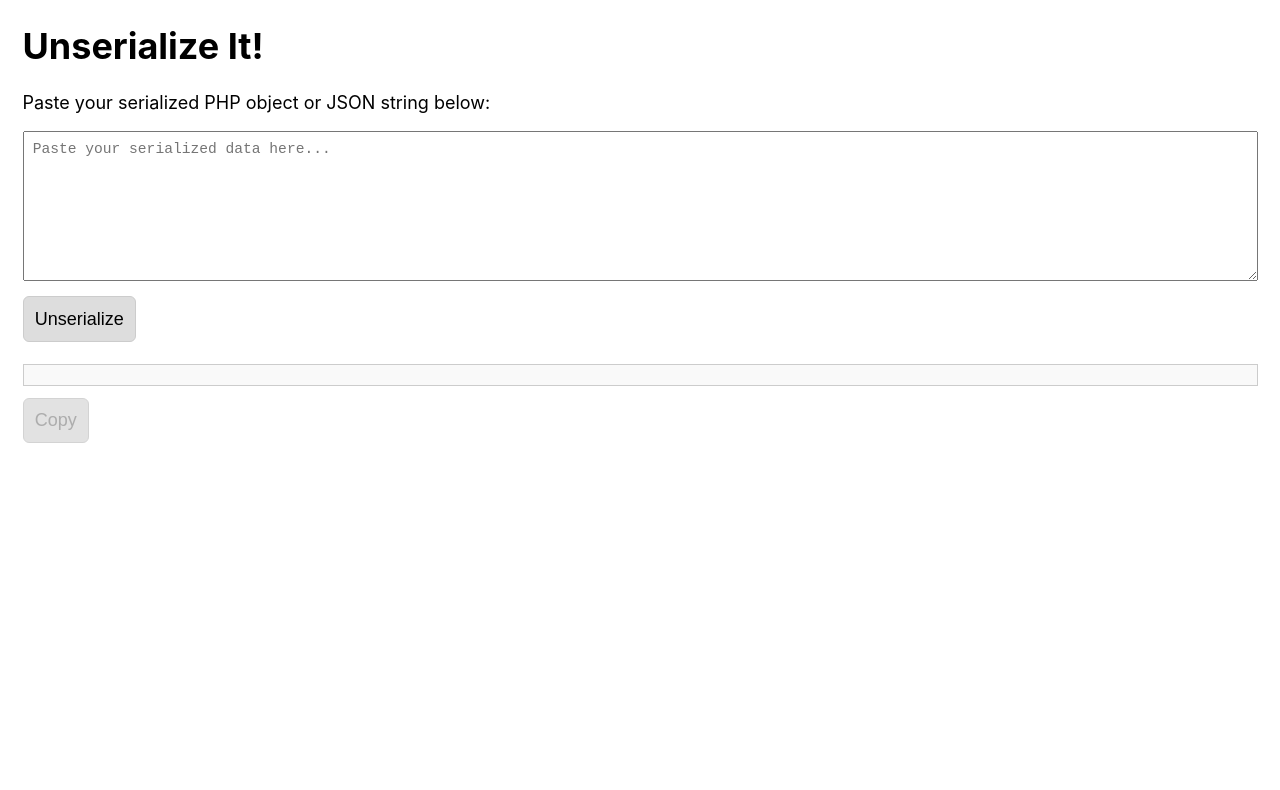
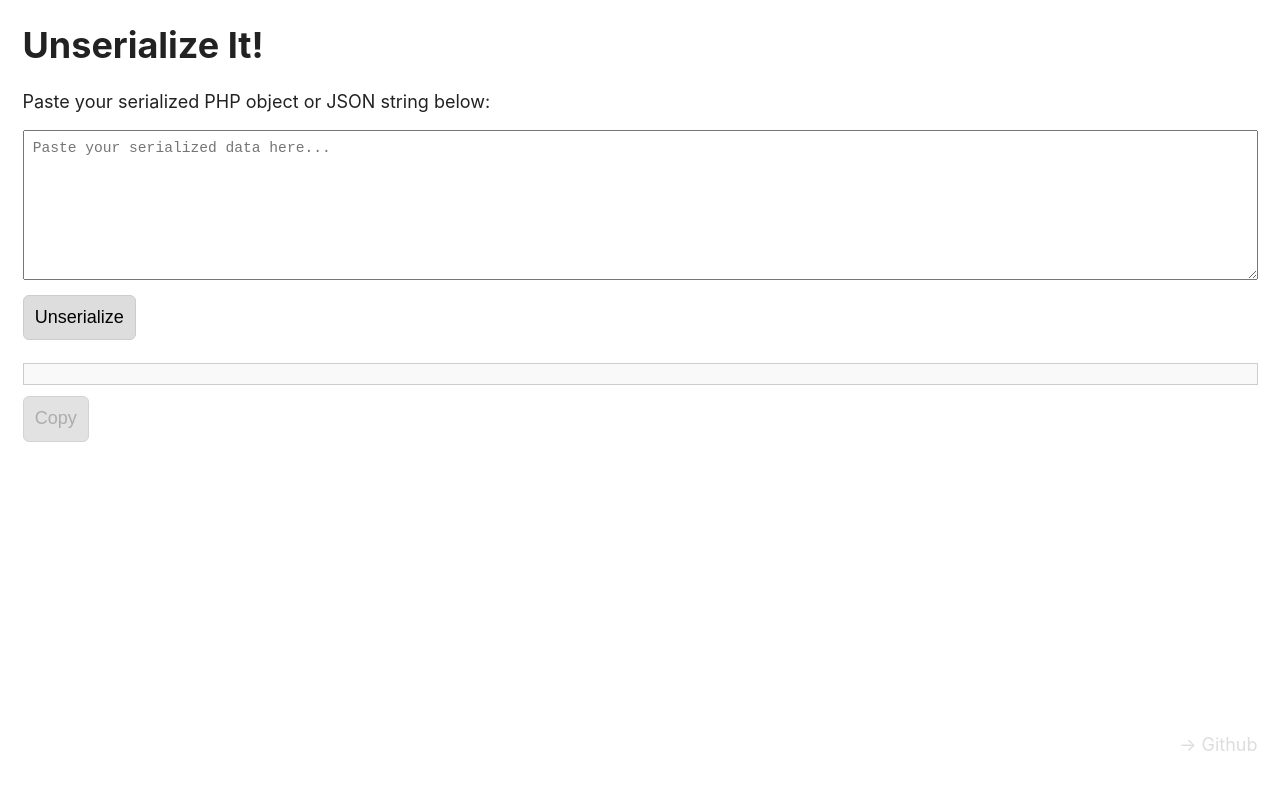
Before and after one commit to unserializeit/unserializeit.github.io, a plain HTML site: page index.html in a window 1280 px wide. Drawn offline with Linux system fonts and the light colour scheme.

Commit message:
Add link to the GitHub repository

```diff
--- a/index.html
+++ b/index.html
@@ -6,6 +6,9 @@
 		<meta name="description" content="Unserialize JSON and PHP serialized strings in the browser">
 		<meta name="viewport" content="width=device-width, initial-scale=1.0, viewport-fit=cover">
 		<style>
+			html, body {
+				height: 100%;
+			}
 			html {
 				-webkit-box-sizing: border-box;
 				-moz-box-sizing: border-box;
@@ -17,9 +20,24 @@
 				box-sizing: inherit;
 			}
 			body {
+				color: #222;
+				display: flex;
+				flex-direction: column;
 				font-family: -apple-system, BlinkMacSystemFont, "Segoe UI", Roboto, Oxygen-Sans, Ubuntu, Cantarell, "Helvetica Neue", sans-serif;
 				font-size: 1.125em;
-				margin: 1.25em;
+				margin: 0;
+				padding: 1.25em;
+			}
+			main {
+				flex: 1 0 auto;
+			}
+			footer {
+				flex-shrink: 0;
+				padding: 10em 0 1.25em;
+				text-align: right;
+			}
+			h1 {
+				margin-top: 0;
 			}
 			textarea {
 				font-size: 1em;
@@ -51,6 +69,15 @@
 				opacity: 0.85;
 				pointer-events: none;
 			}
+			a {
+				color: #ddd;
+				text-decoration: none;
+			}
+			a:hover,
+			a:active {
+				color: #222;
+				text-decoration: underline;
+			}
 			#result {
 				background-color: #f9f9f9;
 				border: 1px solid #ccc;
@@ -62,6 +89,7 @@
 		<script type="module" src="./assets/js/index.js"></script>
 	</head>
 	<body>
+		<main>
 			<h1>Unserialize It!</h1>
 
 			<p>Paste your serialized PHP object or JSON string below:</p>
@@ -72,5 +100,9 @@
 
 			<div id="result"></div>
 			<button id="button-copy" disabled>Copy</button>
+		</main>
+		<footer>
+			<a href="https://github.com/unserializeit/unserializeit.github.io">→ Github</a>
+		</footer>
 	</body>
 </html>
```
Lines whose indentation alone changed are shown as unchanged.
